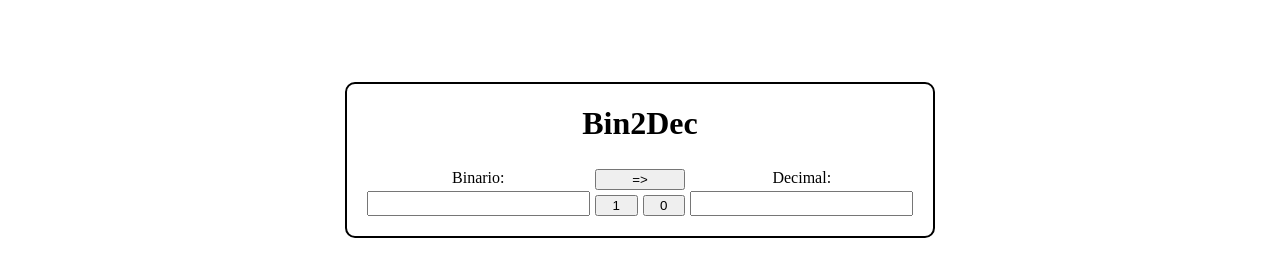
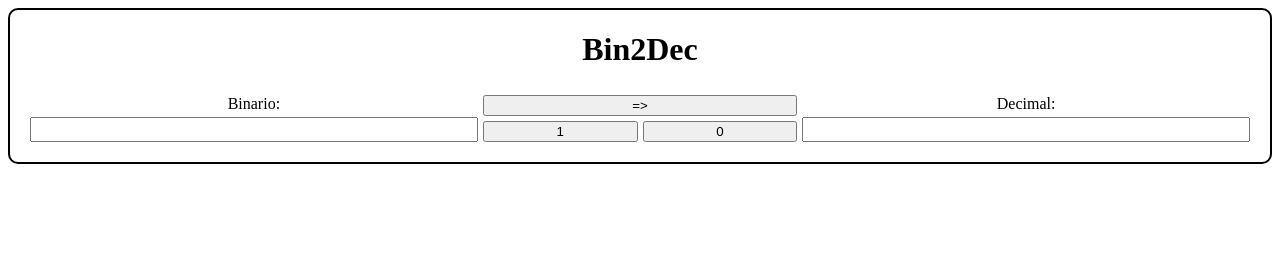
Before and after one commit to facundoPri/Bin2Dec-AppIdeas, a website built with Parcel: page index.html in a window 1280 px wide. Built offline with nearby package versions, Linux system fonts and the light colour scheme.

Commit message:
display grid fixed

```diff
--- a/src/styles.css
+++ b/src/styles.css
@@ -1,14 +1,12 @@
 body {
-  display: grid;
-  grid-template-columns: auto auto auto;
+  align-content: center;
 }
 #app {
-  grid-column: 2/3;
   border: 2px solid black;
   border-radius: 10px;
   display: grid;
   grid-template-columns: auto auto auto;
-  margin: 10%;
+  margin: auto;
   grid-gap: 5px;
   padding: 0px 20px 20px 20px;
 }
```
